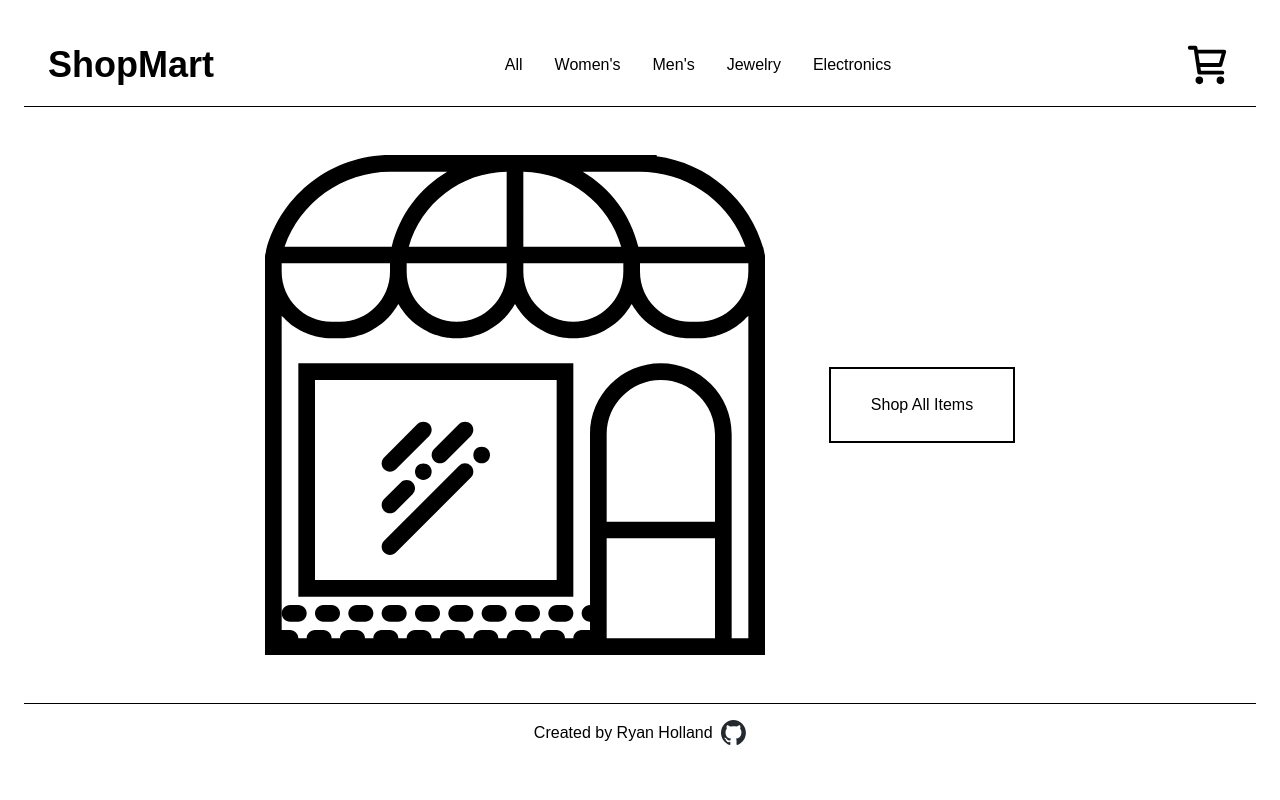
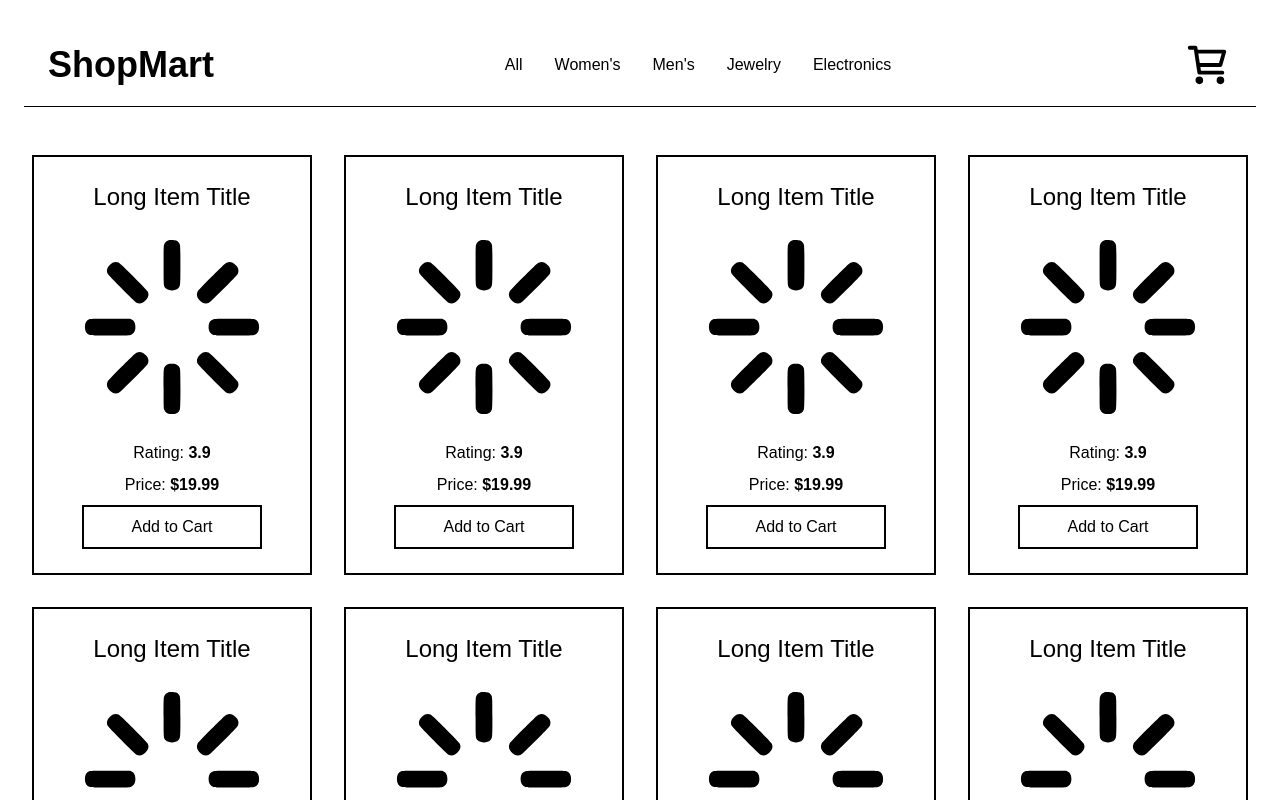
Before and after one commit to ryangholland/shopping-cart-old, a React app: page / in a window 1280 px wide. Shown: the top 800 px of the page. Built offline with nearby package versions, Linux system fonts and the light colour scheme; the HTML template or start-up script is replaced by a standard one.

Commit message:
Style static store page

```diff
--- a/src/App.jsx
+++ b/src/App.jsx
@@ -1,5 +1,6 @@
 import Navbar from "./components/Navbar";
 import Home from "./components/Home";
+import Store from "./components/Store";
 import Footer from "./components/Footer";
 
 function App() {
@@ -7,7 +8,8 @@ function App() {
     <main className="xl:max-w-[1280px] p-6 m-auto">
       <Navbar />
       <hr className="border-black" />
-      <Home />
+      {/* <Home /> */}
+      <Store />
       <hr className="border-black" />
       <Footer />
     </main>
--- /dev/null
+++ b/src/components/Store.jsx
@@ -0,0 +1,22 @@
+import StoreItem from "./StoreItem";
+
+function Store() {
+  return (
+    <section className="my-12 flex flex-wrap gap-8 justify-center">
+      <StoreItem />
+      <StoreItem />
+      <StoreItem />
+      <StoreItem />
+      <StoreItem />
+      <StoreItem />
+      <StoreItem />
+      <StoreItem />
+      <StoreItem />
+      <StoreItem />
+      <StoreItem />
+      <StoreItem />
+    </section>
+  );
+}
+
+export default Store;
--- /dev/null
+++ b/src/components/StoreItem.jsx
@@ -0,0 +1,23 @@
+function StoreItem() {
+  return (
+    <div className="border-2 border-black p-6 min-w-[280px] max-w-[280px] grid gap-2 justify-center text-center">
+      <h2 className="text-2xl max-w-[180px]">Long Item Title</h2>
+      <img
+        src="/loading.svg"
+        alt="Loading item..."
+        className="max-w-[180px] my-4"
+      />
+      <p>
+        Rating: <span className="font-bold">3.9</span>
+      </p>
+      <p>
+        Price: <span className="font-bold">$19.99</span>
+      </p>
+      <button className="border-2 border-black py-2 px-4 hover:bg-black hover:text-white">
+        Add to Cart
+      </button>
+    </div>
+  );
+}
+
+export default StoreItem;
```
Also changed, not shown: public/loading.svg (added).
